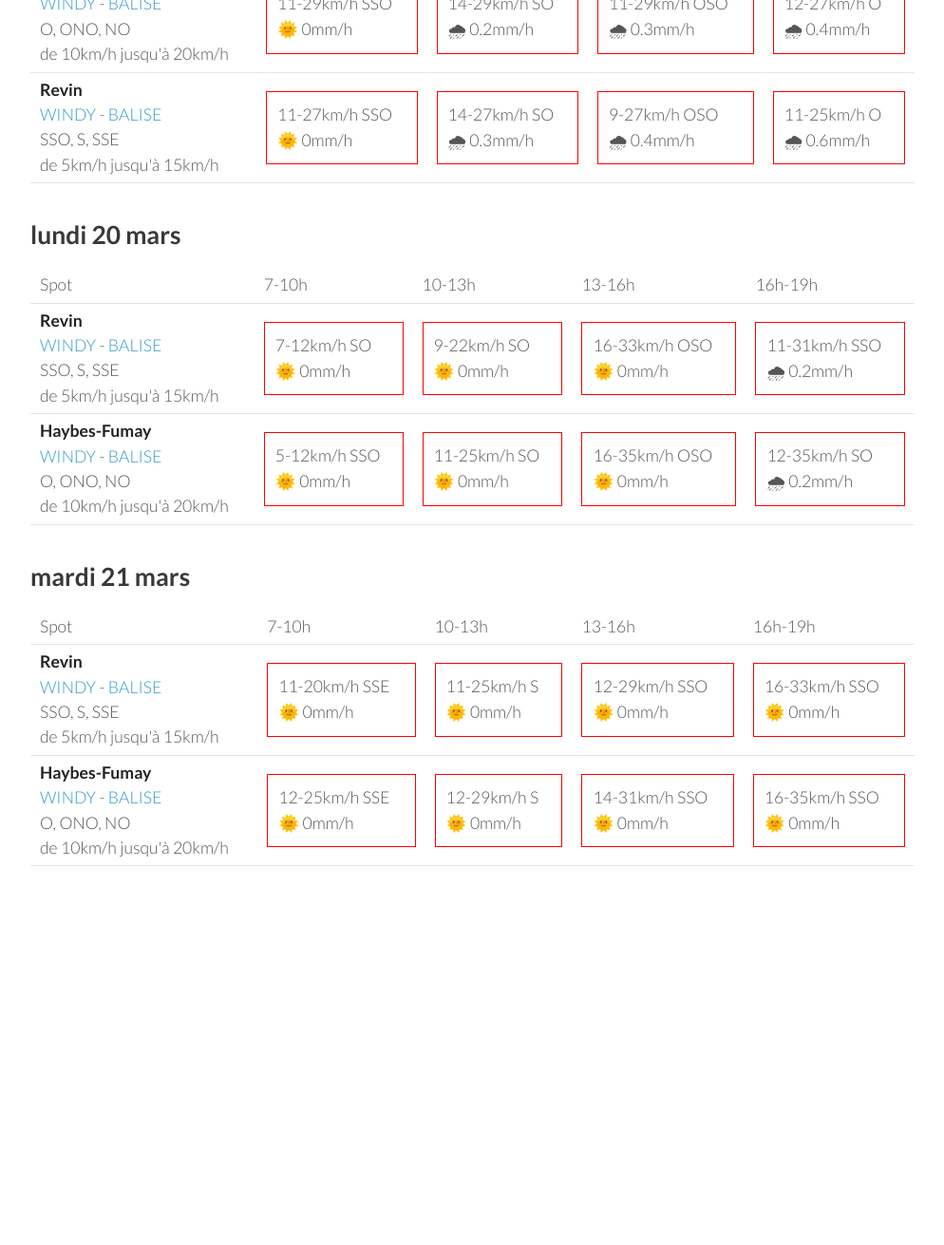
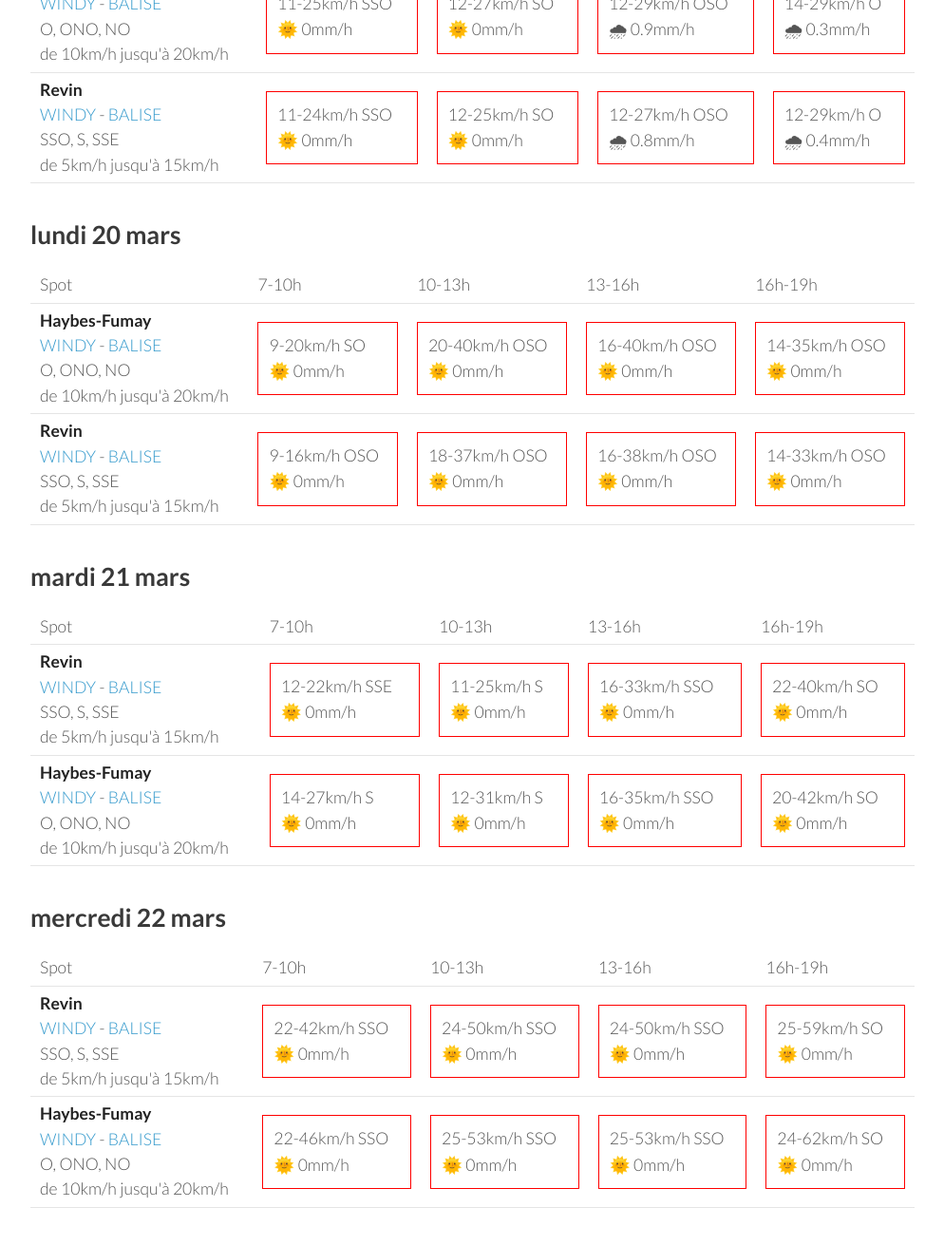
Before and after one commit to parapente-dans-le-nord/parapente-dans-le-nord.github.io, a Jekyll site: the page built from ardennes.markdown, in a window 1280 px wide and 1400 px high, scrolled down 1126 px. Shown: the top 1311 px of the window at 95% size, without its empty margins (26-1020 px from the left). Built offline with Jekyll 4.4.1, drawn with Linux system fonts in a browser that asks for light colours; before the commit the page ends 2166 px from its top, so only the background shows below that; some of the changed text lies outside the part shown.

Commit message:
update index.markdown

```diff
--- a/ardennes.markdown
+++ b/ardennes.markdown
@@ -7,7 +7,7 @@ title:  "Tous les spots"
 {: .links}
 
 # Prevision Windy, modèle Arome
-page mise à jour le vendredi 17 mars 06:10
+page mise à jour le vendredi 17 mars 10:10
 
 ## vendredi 17 mars
 
@@ -96,20 +96,20 @@ page mise à jour le vendredi 17 mars 06:10
 <tr>
         <td><strong>Haybes-Fumay</strong><br><a href="https://windy.com/49.998/4.715?49.913,4.738,10">WINDY</a> - <span class=""><a href="http://www.balisemeteo.com/balise.php?idBalise=104">BALISE</a> </span><br> <span class="vent-favorable">O, ONO, NO</span><br><span class="force-vent">de 10km/h jusqu'à 20km/h</span> </td>
 
-            <td><div class="not-flyable"><p>11-29km/h SSO</p><p>🌞 0mm/h</p></div></td>
-            <td><div class="not-flyable"><p>14-29km/h SO</p><p>🌧 0.2mm/h</p></div></td>
-            <td><div class="not-flyable"><p>11-29km/h OSO</p><p>🌧 0.3mm/h</p></div></td>
-            <td><div class="not-flyable"><p>12-27km/h O</p><p>🌧 0.4mm/h</p></div></td>
+            <td><div class="not-flyable"><p>11-25km/h SSO</p><p>🌞 0mm/h</p></div></td>
+            <td><div class="not-flyable"><p>12-27km/h SO</p><p>🌞 0mm/h</p></div></td>
+            <td><div class="not-flyable"><p>12-29km/h OSO</p><p>🌧 0.9mm/h</p></div></td>
+            <td><div class="not-flyable"><p>14-29km/h O</p><p>🌧 0.3mm/h</p></div></td>
 
 
     </tr>
 <tr>
         <td><strong>Revin</strong><br><a href="https://windy.com/49.948/4.625?49.543,4.625,8">WINDY</a> - <span class=""><a href="http://www.balisemeteo.com/balise.php?idBalise=5019">BALISE</a> </span><br> <span class="vent-favorable">SSO, S, SSE</span><br><span class="force-vent">de 5km/h jusqu'à 15km/h</span> </td>
 
-            <td><div class="not-flyable"><p>11-27km/h SSO</p><p>🌞 0mm/h</p></div></td>
-            <td><div class="not-flyable"><p>14-27km/h SO</p><p>🌧 0.3mm/h</p></div></td>
-            <td><div class="not-flyable"><p>9-27km/h OSO</p><p>🌧 0.4mm/h</p></div></td>
-            <td><div class="not-flyable"><p>11-25km/h O</p><p>🌧 0.6mm/h</p></div></td>
+            <td><div class="not-flyable"><p>11-24km/h SSO</p><p>🌞 0mm/h</p></div></td>
+            <td><div class="not-flyable"><p>12-25km/h SO</p><p>🌞 0mm/h</p></div></td>
+            <td><div class="not-flyable"><p>12-27km/h OSO</p><p>🌧 0.8mm/h</p></div></td>
+            <td><div class="not-flyable"><p>12-29km/h O</p><p>🌧 0.4mm/h</p></div></td>
 
 
     </tr>
@@ -130,22 +130,22 @@ page mise à jour le vendredi 17 mars 06:10
       <td>16h-19h</td>
     </tr>
 <tr>
-        <td><strong>Revin</strong><br><a href="https://windy.com/49.948/4.625?49.543,4.625,8">WINDY</a> - <span class=""><a href="http://www.balisemeteo.com/balise.php?idBalise=5019">BALISE</a> </span><br> <span class="vent-favorable">SSO, S, SSE</span><br><span class="force-vent">de 5km/h jusqu'à 15km/h</span> </td>
+        <td><strong>Haybes-Fumay</strong><br><a href="https://windy.com/49.998/4.715?49.913,4.738,10">WINDY</a> - <span class=""><a href="http://www.balisemeteo.com/balise.php?idBalise=104">BALISE</a> </span><br> <span class="vent-favorable">O, ONO, NO</span><br><span class="force-vent">de 10km/h jusqu'à 20km/h</span> </td>
 
-            <td><div class="not-flyable"><p>7-12km/h SO</p><p>🌞 0mm/h</p></div></td>
-            <td><div class="not-flyable"><p>9-22km/h SO</p><p>🌞 0mm/h</p></div></td>
-            <td><div class="not-flyable"><p>16-33km/h OSO</p><p>🌞 0mm/h</p></div></td>
-            <td><div class="not-flyable"><p>11-31km/h SSO</p><p>🌧 0.2mm/h</p></div></td>
+            <td><div class="not-flyable"><p>9-20km/h SO</p><p>🌞 0mm/h</p></div></td>
+            <td><div class="not-flyable"><p>20-40km/h OSO</p><p>🌞 0mm/h</p></div></td>
+            <td><div class="not-flyable"><p>16-40km/h OSO</p><p>🌞 0mm/h</p></div></td>
+            <td><div class="not-flyable"><p>14-35km/h OSO</p><p>🌞 0mm/h</p></div></td>
 
 
     </tr>
 <tr>
-        <td><strong>Haybes-Fumay</strong><br><a href="https://windy.com/49.998/4.715?49.913,4.738,10">WINDY</a> - <span class=""><a href="http://www.balisemeteo.com/balise.php?idBalise=104">BALISE</a> </span><br> <span class="vent-favorable">O, ONO, NO</span><br><span class="force-vent">de 10km/h jusqu'à 20km/h</span> </td>
+        <td><strong>Revin</strong><br><a href="https://windy.com/49.948/4.625?49.543,4.625,8">WINDY</a> - <span class=""><a href="http://www.balisemeteo.com/balise.php?idBalise=5019">BALISE</a> </span><br> <span class="vent-favorable">SSO, S, SSE</span><br><span class="force-vent">de 5km/h jusqu'à 15km/h</span> </td>
 
-            <td><div class="not-flyable"><p>5-12km/h SSO</p><p>🌞 0mm/h</p></div></td>
-            <td><div class="not-flyable"><p>11-25km/h SO</p><p>🌞 0mm/h</p></div></td>
-            <td><div class="not-flyable"><p>16-35km/h OSO</p><p>🌞 0mm/h</p></div></td>
-            <td><div class="not-flyable"><p>12-35km/h SO</p><p>🌧 0.2mm/h</p></div></td>
+            <td><div class="not-flyable"><p>9-16km/h OSO</p><p>🌞 0mm/h</p></div></td>
+            <td><div class="not-flyable"><p>18-37km/h OSO</p><p>🌞 0mm/h</p></div></td>
+            <td><div class="not-flyable"><p>16-38km/h OSO</p><p>🌞 0mm/h</p></div></td>
+            <td><div class="not-flyable"><p>14-33km/h OSO</p><p>🌞 0mm/h</p></div></td>
 
 
     </tr>
@@ -168,20 +168,20 @@ page mise à jour le vendredi 17 mars 06:10
 <tr>
         <td><strong>Revin</strong><br><a href="https://windy.com/49.948/4.625?49.543,4.625,8">WINDY</a> - <span class=""><a href="http://www.balisemeteo.com/balise.php?idBalise=5019">BALISE</a> </span><br> <span class="vent-favorable">SSO, S, SSE</span><br><span class="force-vent">de 5km/h jusqu'à 15km/h</span> </td>
 
-            <td><div class="not-flyable"><p>11-20km/h SSE</p><p>🌞 0mm/h</p></div></td>
+            <td><div class="not-flyable"><p>12-22km/h SSE</p><p>🌞 0mm/h</p></div></td>
             <td><div class="not-flyable"><p>11-25km/h S</p><p>🌞 0mm/h</p></div></td>
-            <td><div class="not-flyable"><p>12-29km/h SSO</p><p>🌞 0mm/h</p></div></td>
             <td><div class="not-flyable"><p>16-33km/h SSO</p><p>🌞 0mm/h</p></div></td>
+            <td><div class="not-flyable"><p>22-40km/h SO</p><p>🌞 0mm/h</p></div></td>
 
 
     </tr>
 <tr>
         <td><strong>Haybes-Fumay</strong><br><a href="https://windy.com/49.998/4.715?49.913,4.738,10">WINDY</a> - <span class=""><a href="http://www.balisemeteo.com/balise.php?idBalise=104">BALISE</a> </span><br> <span class="vent-favorable">O, ONO, NO</span><br><span class="force-vent">de 10km/h jusqu'à 20km/h</span> </td>
 
-            <td><div class="not-flyable"><p>12-25km/h SSE</p><p>🌞 0mm/h</p></div></td>
-            <td><div class="not-flyable"><p>12-29km/h S</p><p>🌞 0mm/h</p></div></td>
-            <td><div class="not-flyable"><p>14-31km/h SSO</p><p>🌞 0mm/h</p></div></td>
+            <td><div class="not-flyable"><p>14-27km/h S</p><p>🌞 0mm/h</p></div></td>
+            <td><div class="not-flyable"><p>12-31km/h S</p><p>🌞 0mm/h</p></div></td>
             <td><div class="not-flyable"><p>16-35km/h SSO</p><p>🌞 0mm/h</p></div></td>
+            <td><div class="not-flyable"><p>20-42km/h SO</p><p>🌞 0mm/h</p></div></td>
 
 
     </tr>
@@ -189,3 +189,39 @@ page mise à jour le vendredi 17 mars 06:10
 </tbody>
 </table>
 {:/}
+## mercredi 22 mars
+
+{::nomarkdown}
+<table>
+  <tbody>
+    <tr>
+      <td>Spot</td>
+      <td>7-10h</td>
+      <td>10-13h</td>
+      <td>13-16h</td>
+      <td>16h-19h</td>
+    </tr>
+<tr>
+        <td><strong>Revin</strong><br><a href="https://windy.com/49.948/4.625?49.543,4.625,8">WINDY</a> - <span class=""><a href="http://www.balisemeteo.com/balise.php?idBalise=5019">BALISE</a> </span><br> <span class="vent-favorable">SSO, S, SSE</span><br><span class="force-vent">de 5km/h jusqu'à 15km/h</span> </td>
+
+            <td><div class="not-flyable"><p>22-42km/h SSO</p><p>🌞 0mm/h</p></div></td>
+            <td><div class="not-flyable"><p>24-50km/h SSO</p><p>🌞 0mm/h</p></div></td>
+            <td><div class="not-flyable"><p>24-50km/h SSO</p><p>🌞 0mm/h</p></div></td>
+            <td><div class="not-flyable"><p>25-59km/h SO</p><p>🌞 0mm/h</p></div></td>
+
+
+    </tr>
+<tr>
+        <td><strong>Haybes-Fumay</strong><br><a href="https://windy.com/49.998/4.715?49.913,4.738,10">WINDY</a> - <span class=""><a href="http://www.balisemeteo.com/balise.php?idBalise=104">BALISE</a> </span><br> <span class="vent-favorable">O, ONO, NO</span><br><span class="force-vent">de 10km/h jusqu'à 20km/h</span> </td>
+
+            <td><div class="not-flyable"><p>22-46km/h SSO</p><p>🌞 0mm/h</p></div></td>
+            <td><div class="not-flyable"><p>25-53km/h SSO</p><p>🌞 0mm/h</p></div></td>
+            <td><div class="not-flyable"><p>25-53km/h SSO</p><p>🌞 0mm/h</p></div></td>
+            <td><div class="not-flyable"><p>24-62km/h SO</p><p>🌞 0mm/h</p></div></td>
+
+
+    </tr>
+
+</tbody>
+</table>
+{:/}
```
